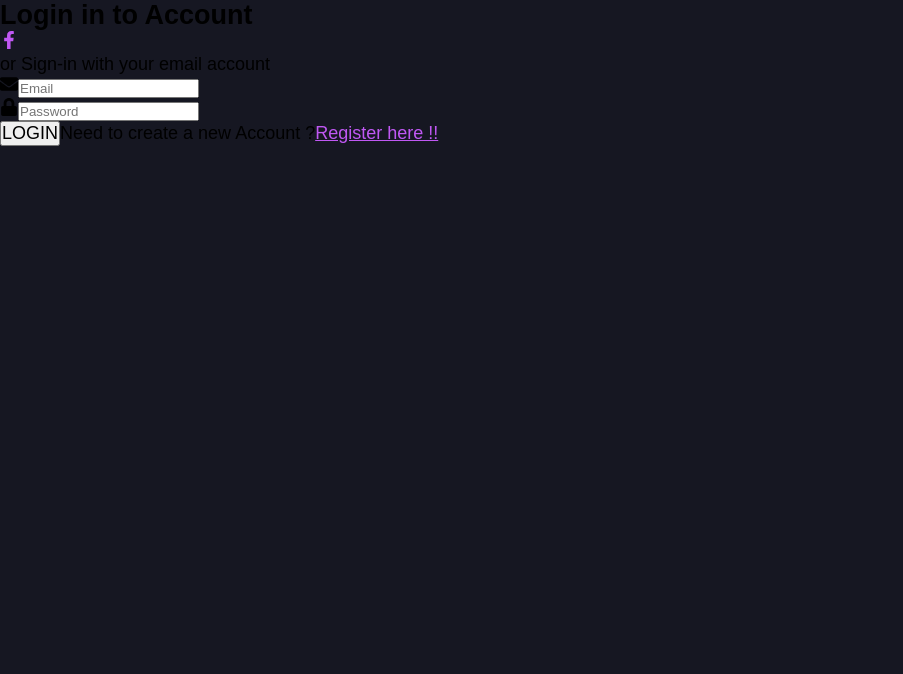
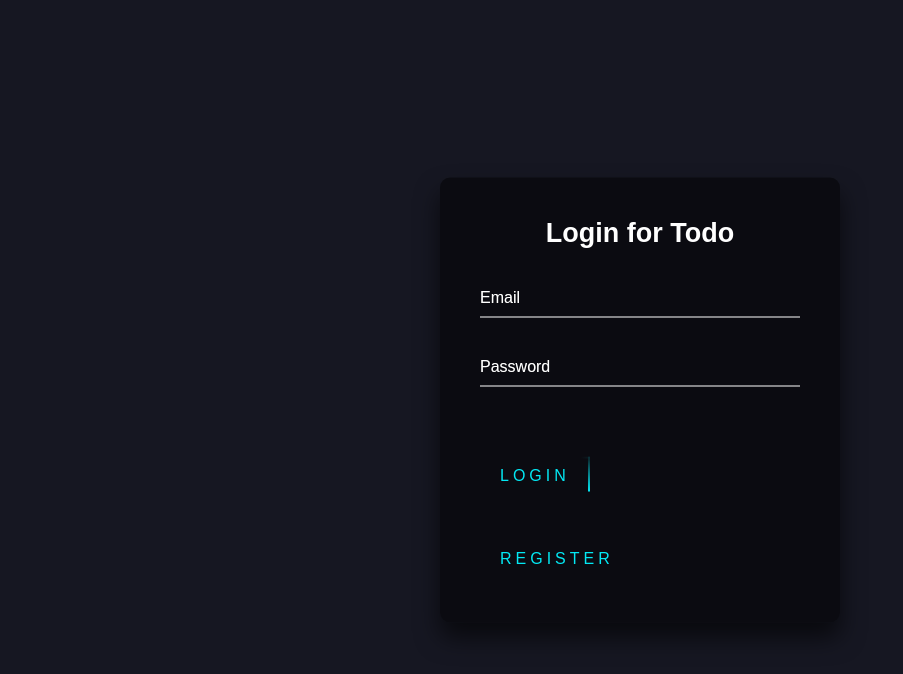
Before and after one commit to hpatel9699/Internship-1-Project, a Next.js app in the folder frontend/: page / in a window 1280 px wide. Shown: the top 674 px of the page, without its empty margins (0-903 px from the left). Built offline with nearby package versions, Linux system fonts and the light colour scheme.

Commit message:
Feature: New login implemented

```diff
--- a/frontend/pages/index.js
+++ b/frontend/pages/index.js
@@ -1,7 +1,6 @@
-import { FaGoogle, FaFacebookF, FaEnvelope, FaLock } from "react-icons/fa";
+import React, { useState } from "react";
+import { useRouter } from "next/router";
 import axios from "axios";
-import { useState } from "react";
-import { useRouter } from "next/router";
 
 export default function Home() {
   const router = useRouter();
@@ -10,6 +9,7 @@ export default function Home() {
 
   const handleSubmit = async (e) => {
     e.preventDefault();
+    console.log("Submitted", email, password);
     const loginAPIResponse = await axios({
       method: "POST",
       url: "http://localhost:3000/auth/login",
@@ -21,8 +21,7 @@ export default function Home() {
     console.log("Submitted", loginAPIResponse);
     if (loginAPIResponse.status === 201) {
       localStorage.setItem("token", loginAPIResponse.data.token);
-      // redirect to profile page
-      router.push("/profilepage");
+      router.push("/todo");
     } else {
       alert("Login Failed!, Something went wrong");
     }
@@ -30,77 +29,41 @@ export default function Home() {
   };
 
   return (
-    <div className="flex flex-col items-center justify-center min-h-screen py-2 bg-cyan-50">
-      <main className="flex flex-col items-center justify-center w-full flex-1 px-50 text-center">
-        {/*Company Logo Div*/}
-        {/* <div className='flex p-3 m-3 '>
-          Company Logo
-        </div> */}
-
-        <div className="bg-white rounded-2xl shadow-2xl flex max-w-4xl">
-          <div className="p-8">
-            <div className="">
-              <h2 className="font-bold text-blue-900 mb-5 text-4xl">
-                Login in to Account
-              </h2>
-              <div className="bg-blue-900 border-2 w-4 border-blue-900 inline-block mb-2"></div>
-              <div className="flex justify-center my-2">
-                <a
-                  href="http://localhost:3000/auth/facebook"
-                  className="border-2 border-gray-200 rounded-full p-3 mx-1"
-                >
-                  <FaFacebookF className="text-l text-blue-600" />
-                </a>
-                {/* <a
-                  href="#"
-                  className="border-2 border-gray-200 rounded-full p-3 mx-1"
-                >
-                  <FaGoogle className="text-l text-red-600" />
-                </a> */}
-              </div>
-              <p className="text-gray-400 my-3">
-                or Sign-in with your email account
-              </p>
-              <div className="flex flex-col items-center">
-                <div className="bg-gray-100 w-72 p-3 flex items-center mb-3">
-                  <FaEnvelope className="text-gray-400 mr-2" />
+    <div className="login-box">
+      <h2>Login for Todo</h2>
+      <form>
+        <div className="user-box">
           <input
             type="email"
             name="email"
             onChange={(e) => setEmail(e.target.value)}
             placeholder="Email"
-                    className="bg-gray-100 outline-none text-base flex-2"
+            required
           />
+          <label>Email</label>
         </div>
-                <div className="bg-gray-100 w-72 p-3 flex items-center mb-3">
-                  <FaLock className="text-gray-400 mr-2" />
+        <div className="user-box">
           <input
             type="password"
             name="password"
             placeholder="Password"
             onChange={(e) => setPassword(e.target.value)}
-                    className="bg-gray-100 outline-none text-base flex-2"
+            required
+            autoComplete="on"
           />
+          <label>Password</label>
         </div>
-                <button
-                  type="submit"
-                  onClick={(e) => handleSubmit(e)}
-                  className="border-2 text-blue-900 border-blue-800 rounded-full px-12 py-2 inline-block font-semibold hover:bg-blue-900 hover:text-white"
-                >
-                  LOGIN
-                </button>
-                Need to create a new Account ?
-                <a
-                  href="/register"
-                  className="text-blue-900 my-3 font-base font-bold"
-                >
-                  Register here !!
-                </a>
+        <a href="#" onClick={(e) => handleSubmit(e)}>
+          <span></span>
+          <span></span>
+          <span></span>
+          <span></span>
+          Login
+        </a>{" "}
+        <div>
+          <a href="/register">Register</a>
         </div>
-            </div>
-          </div>
-        </div>
-      </main>
+      </form>
     </div>
   );
 }
--- a/frontend/styles/globals.css
+++ b/frontend/styles/globals.css
@@ -37,6 +37,166 @@ button {
   font-family: "Josefin Sans", sans-serif, "Courier New", Courier, monospace;
   font-size: 1.8rem;
   font-weight: 400;
+}
+
+.login-box {
+  position: absolute;
+  top: 50%;
+  left: 50%;
+  width: 400px;
+  padding: 40px;
+  transform: translate(-50%, -50%);
+  background: rgba(0, 0, 0, 0.5);
+  box-sizing: border-box;
+  box-shadow: 0 15px 25px rgba(0, 0, 0, 0.6);
+  border-radius: 10px;
+}
+
+.login-box h2 {
+  margin: 0 0 30px;
+  padding: 0;
+  color: #fff;
+  text-align: center;
+}
+
+.login-box .user-box {
+  position: relative;
+}
+
+.login-box .user-box input {
+  width: 100%;
+  padding: 10px 0;
+  font-size: 16px;
+  color: #fff;
+  margin-bottom: 30px;
+  border: none;
+  border-bottom: 1px solid #fff;
+  outline: none;
+  background: transparent;
+}
+.login-box .user-box label {
+  position: absolute;
+  top: 0;
+  left: 0;
+  padding: 10px 0;
+  font-size: 16px;
+  color: #fff;
+  pointer-events: none;
+  transition: 0.5s;
+}
+
+.login-box .user-box input:focus ~ label,
+.login-box .user-box input:valid ~ label {
+  top: -20px;
+  left: 0;
+  color: #03e9f4;
+  font-size: 12px;
+}
+
+.login-box form a {
+  position: relative;
+  display: inline-block;
+  padding: 10px 20px;
+  color: #03e9f4;
+  font-size: 16px;
+  text-decoration: none;
+  text-transform: uppercase;
+  overflow: hidden;
+  transition: 0.5s;
+  margin-top: 40px;
+  letter-spacing: 4px;
+}
+
+.login-box a:hover {
+  background: #03e9f4;
+  color: #fff;
+  border-radius: 5px;
+  /* box-shadow: 0 0 5px #03e9f4, 0 0 25px #03e9f4, 0 0 50px #03e9f4,
+    0 0 100px #03e9f4; */
+}
+
+.login-box a span {
+  position: absolute;
+  display: block;
+}
+
+.login-box a span:nth-child(1) {
+  top: 0;
+  left: -100%;
+  width: 100%;
+  height: 2px;
+  background: linear-gradient(90deg, transparent, #03e9f4);
+  animation: btn-anim1 1s linear infinite;
+}
+
+@keyframes btn-anim1 {
+  0% {
+    left: -100%;
+  }
+  50%,
+  100% {
+    left: 100%;
+  }
+}
+
+.login-box a span:nth-child(2) {
+  top: -100%;
+  right: 0;
+  width: 2px;
+  height: 100%;
+  background: linear-gradient(180deg, transparent, #03e9f4);
+  animation: btn-anim2 1s linear infinite;
+  animation-delay: 0.25s;
+}
+
+@keyframes btn-anim2 {
+  0% {
+    top: -100%;
+  }
+  50%,
+  100% {
+    top: 100%;
+  }
+}
+
+.login-box a span:nth-child(3) {
+  bottom: 0;
+  right: -100%;
+  width: 100%;
+  height: 2px;
+  background: linear-gradient(270deg, transparent, #03e9f4);
+  animation: btn-anim3 1s linear infinite;
+  animation-delay: 0.5s;
+}
+
+@keyframes btn-anim3 {
+  0% {
+    right: -100%;
+  }
+  50%,
+  100% {
+    right: 100%;
+  }
+}
+
+.login-box a span:nth-child(4) {
+  bottom: -100%;
+  left: 0;
+  width: 2px;
+  height: 100%;
+  background: linear-gradient(360deg, transparent, #03e9f4);
+  animation: btn-anim4 1s linear infinite;
+  animation-delay: 0.75s;
+}
+
+@keyframes btn-anim4 {
+  0% {
+    bottom: -100%;
+  }
+  50%,
+  100% {
+    bottom: 100%;
+  }
 }
 
 .wrapper {
```
Also changed, not shown: frontend/pages/index-old.js (added, +106 -0 lines). Lines whose indentation alone changed are shown as unchanged.
